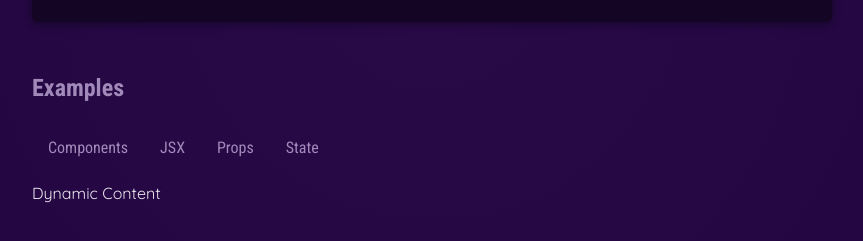
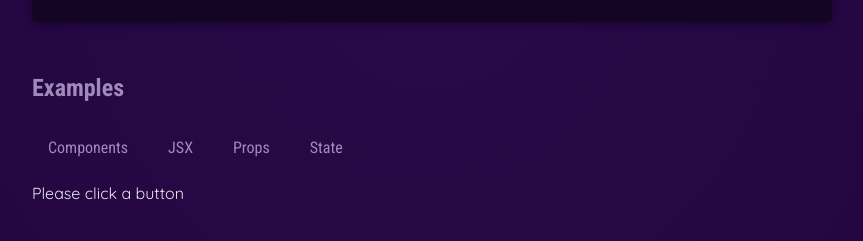
Before and after one commit to MaxVitalii/first_react, a React (Vite) app: page / in a window 1280 px wide. Shown: the part 677-918 px from the top of the page, without its empty margins (208-1071 px from the left). Built offline with nearby package versions, Linux system fonts and the light colour scheme.

Commit message:
manage state and using hooks

```diff
--- a/src/App.jsx
+++ b/src/App.jsx
@@ -2,12 +2,20 @@ import Header from "./components/Header/Header.jsx";
 import { CORE_CONCEPTS } from "./data.js";
 import CoreConcept from "./components/CoreConcept.jsx";
 import TabButton from "./components/TabButton.jsx";
+import { useState } from "react";
 
 function App() {
+  const [selectedTopic, setSelectedTopic] = useState("Please click a button");
+
   function handleSelect(selectedButton) {
     // selectedButton => 'components', 'jsx', 'props', 'state'
-    console.log(selectedButton);
+
+    setSelectedTopic(selectedButton);
+
+    console.log(selectedTopic);
   }
+
+  console.log("APP COMPONENT EXECUTING");
 
   return (
     <div>
@@ -25,16 +33,14 @@ function App() {
         <section id="examples">
           <h2>Examples</h2>
           <menu>
-            <li>
-              <button onSelect={() => handleSelect("components")}>
-                Components
-              </button>
-              <button onSelect={() => handleSelect("jsx")}>JSX</button>
-              <button onSelect={() => handleSelect("props")}>Props</button>
-              <button onSelect={() => handleSelect("state")}>State</button>
-            </li>
+            <TabButton onSelect={() => handleSelect("components")}>
+              Components
+            </TabButton>
+            <TabButton onSelect={() => handleSelect("jsx")}>JSX</TabButton>
+            <TabButton onSelect={() => handleSelect("props")}>Props</TabButton>
+            <TabButton onSelect={() => handleSelect("state")}>State</TabButton>
           </menu>
-          Dynamic Content
+          {selectedTopic}
         </section>
       </main>
     </div>
```
